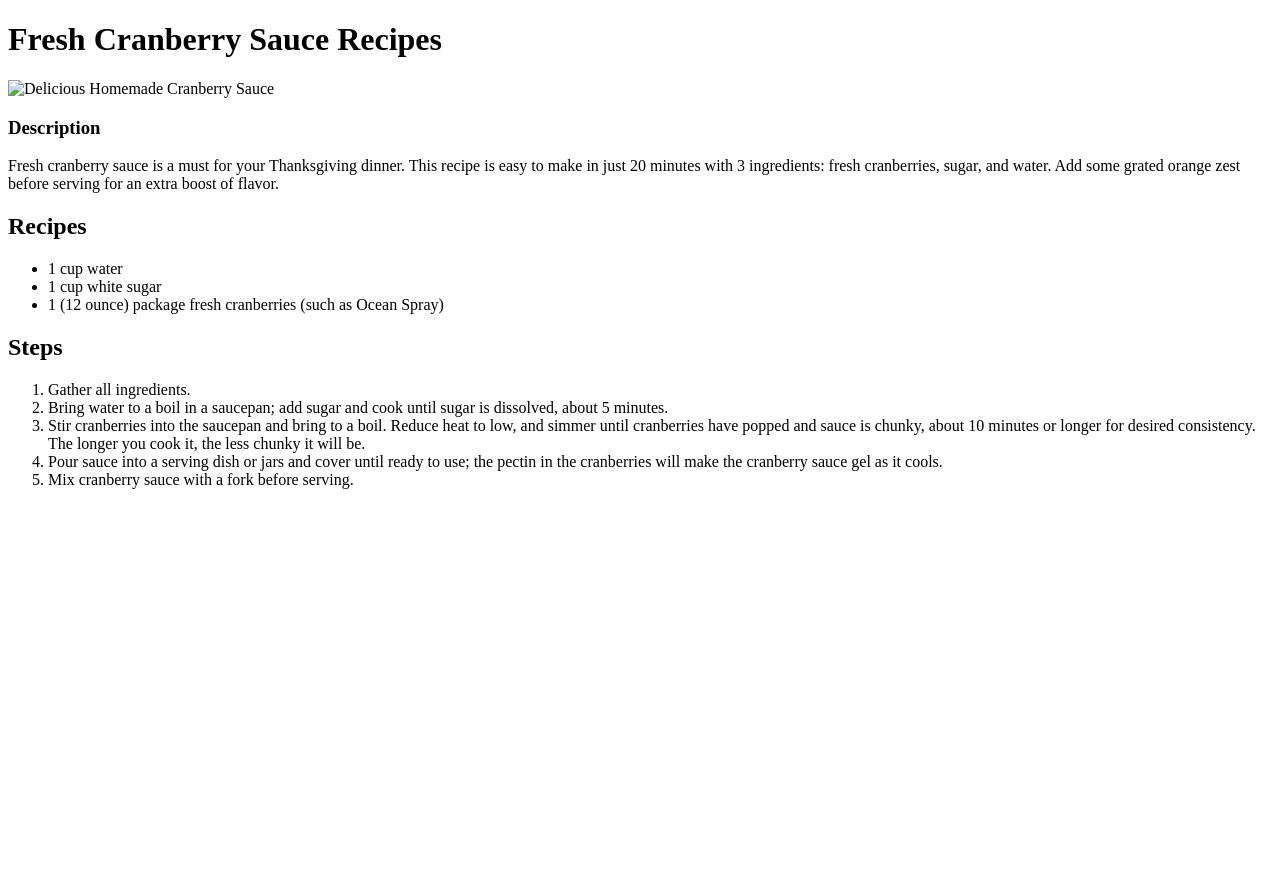
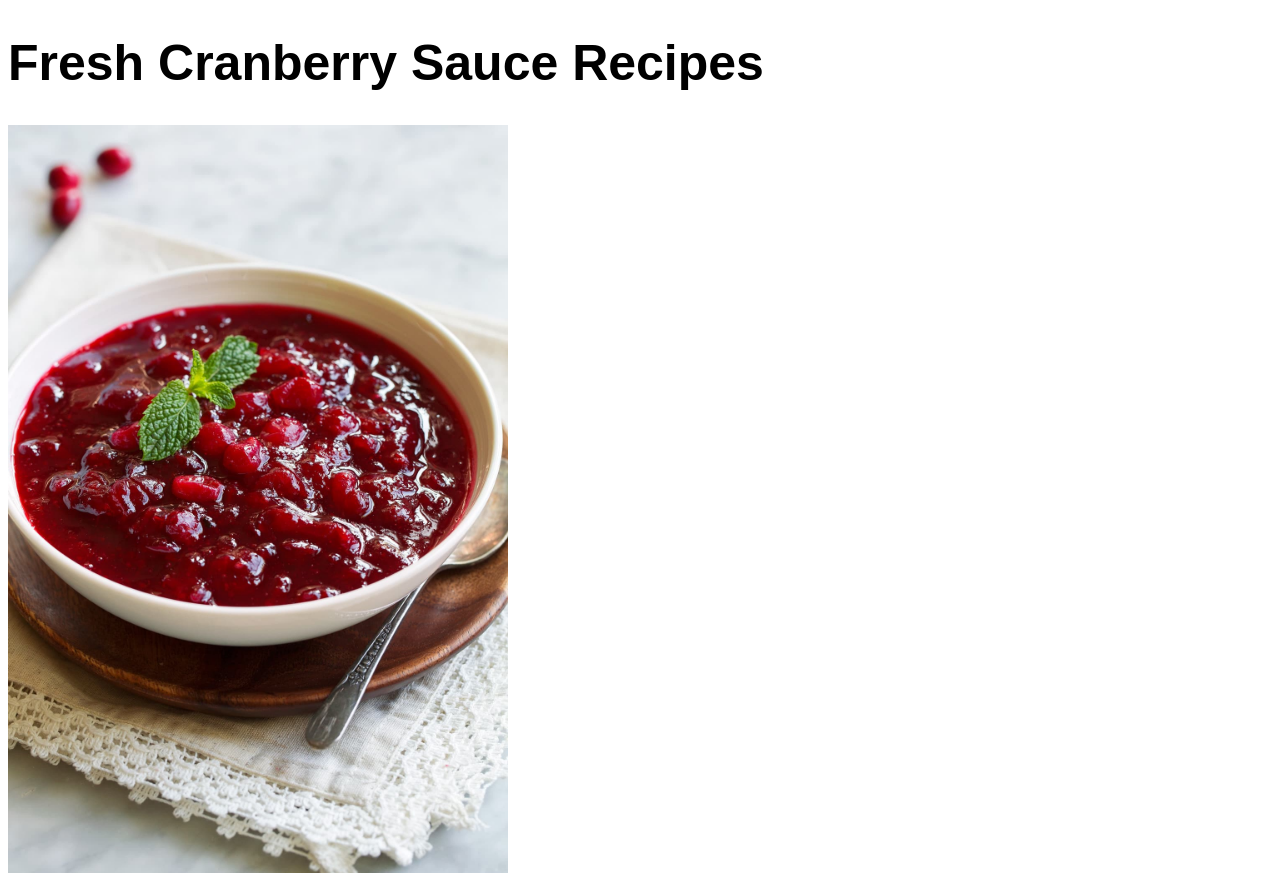
Before and after one commit to Lance-pixel-dot/odin-recipes, a plain HTML site: page recipes/fresh-cranberry-sauce.html in a window 1280 px wide. Shown: the top 873 px of the page. Before the commit the page ends 800 px from the top, so only its background shows below. Drawn offline with Linux system fonts and the light colour scheme.

Commit message:
added some styles/css

```diff
--- /dev/null
+++ b/recipes-style/fresh-cranberry-sauce.css
@@ -0,0 +1,14 @@
+*{
+    font-family: Arial, Helvetica, sans-serif;
+    font-size: 24px;
+}
+h1{
+    font-size: 50px;
+}
+h2{
+    font-size: 26px;
+}
+img{
+    height: auto;
+    width: 500px;
+}
--- /dev/null
+++ b/recipes-style/lasagna.css
@@ -0,0 +1,14 @@
+*{
+    font-family: Arial, Helvetica, sans-serif;
+    font-size: 24px;
+}
+h1{
+    font-size: 50px;
+}
+h2{
+    font-size: 26px;
+}
+img{
+    height: auto;
+    width: 500px;
+}
--- /dev/null
+++ b/recipes-style/mashed-potatoes.css
@@ -0,0 +1,14 @@
+*{
+    font-family: Arial, Helvetica, sans-serif;
+    font-size: 24px;
+}
+h1{
+    font-size: 50px;
+}
+h2{
+    font-size: 26px;
+}
+img{
+    height: auto;
+    width: 500px;
+}
--- a/recipes/fresh-cranberry-sauce.html
+++ b/recipes/fresh-cranberry-sauce.html
@@ -3,10 +3,11 @@
     <head>
         <meta charset="UTF-8">
         <title>Fresh Cranberry Sauce</title>
+        <link rel="stylesheet" href="../recipes-style/fresh-cranberry-sauce.css">
     </head>
     <body>
         <h1>Fresh Cranberry Sauce Recipes</h1>
-        <img src="../cranberry-sauce.jpg" alt="Delicious Homemade Cranberry Sauce">
+        <img src="../pictures/cranberry-sauce.jpg" alt="Delicious Homemade Cranberry Sauce">
         <h3>Description</h3>
         <p>Fresh cranberry sauce is a must for your Thanksgiving dinner. This recipe is easy to make in just 20 minutes with 3 ingredients: fresh cranberries, sugar, and water. Add some grated orange zest before serving for an extra boost of flavor.</p>
         <h2>Recipes</h2>
--- /dev/null
+++ b/style.css
@@ -0,0 +1,8 @@
+h1, li{
+    font-family: Arial, Helvetica, sans-serif;
+    font-weight: bold;
+    font-size: 24px;
+}
+h1{
+    font-size: 50px;
+}
```
Also changed, not shown: index.html (+1 -0 lines), recipes/lasagna.html (+2 -1 lines), recipes/mashed-potatoes.html (+2 -1 lines).
